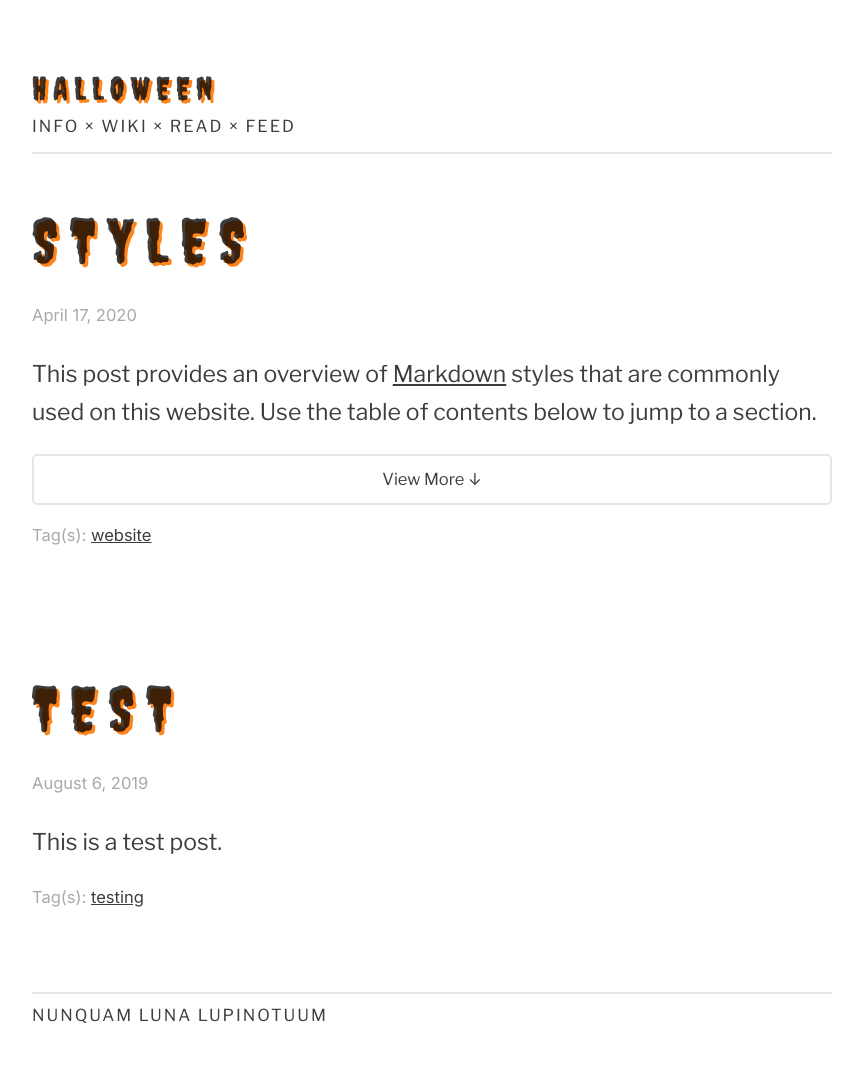
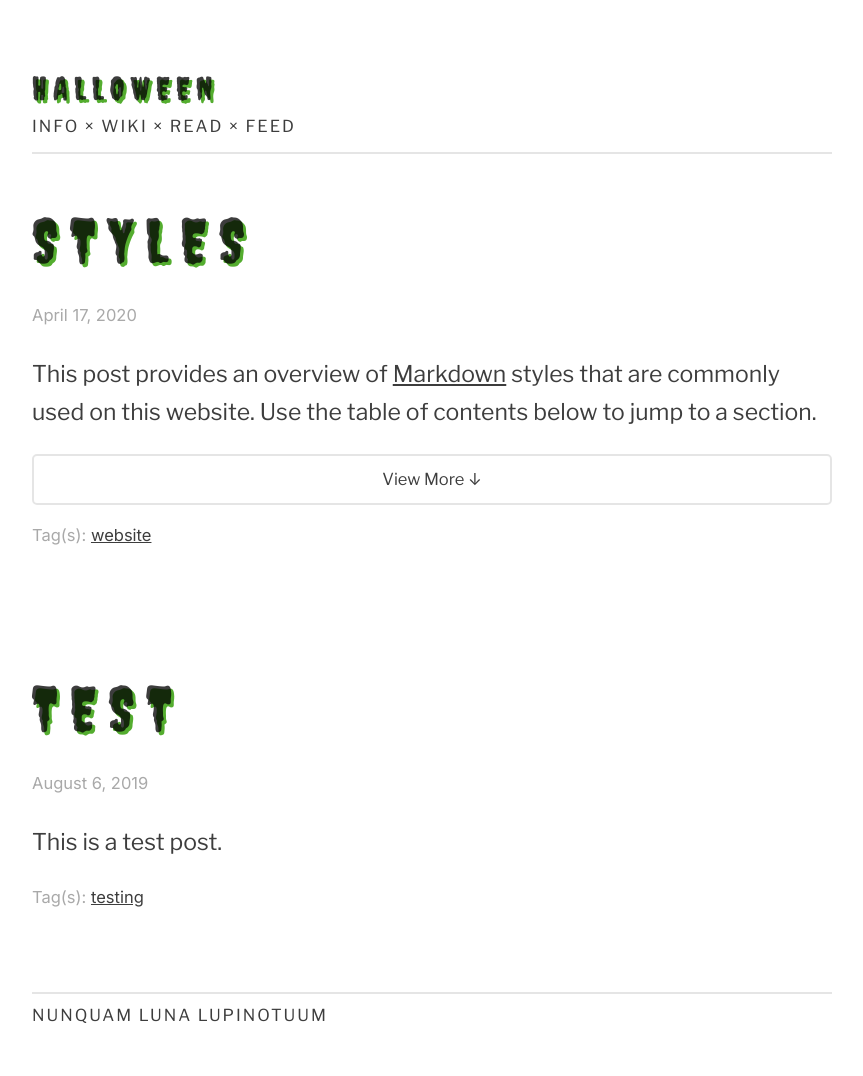
Before and after one commit to lmw13/lmw13, a Jekyll site: the page built from index.html, in a window 1280 px wide. Shown: the whole page, without its empty margins (208-1071 px from the left). Built offline with Jekyll 4.4.1, drawn with Linux system fonts in a browser that asks for light colours; the list of posts is cut into pages by our own code.

Commit message:
Update style.css

```diff
--- a/css/style.css
+++ b/css/style.css
@@ -93,26 +93,28 @@
 	text-transform: uppercase;
 	word-spacing: 0.5em;
       	letter-spacing: 0.2em;
-	text-shadow: 3px 3px #FF851B;
+	text-shadow: 3px 3px #54ad2f;
 }
 
 h1 {
 	font-size: 3.2em;
 	line-height: 1.15em;
+	color: #8BD76B;
 }
 
 .header {
 	font-size: 1.4em;
 	line-height: 1.25em;
+	color: #8BD76B;
 }
 
 .header a {
-	color: rgba(0, 0, 0, 0.76);
+	color: color: #8BD76B;
 	text-decoration: none !important;
 }
 
 .header a:hover {
-	color: rgba(0, 0, 0, 0.76);
+	color: color: #8BD76B;
 }
 
 h2 {
@@ -121,12 +123,12 @@
 }
 
 h2 a {
-	color: rgba(0, 0, 0, 0.76) !important;
+	color: color: #8BD76B !important;
 	text-decoration: none !important;
 }
 
 h2 a:hover {
-	color: rgba(0, 0, 0, 0.76) !important;
+	color: color: #8BD76B !important;
 	text-decoration: none;
 }
 
```
